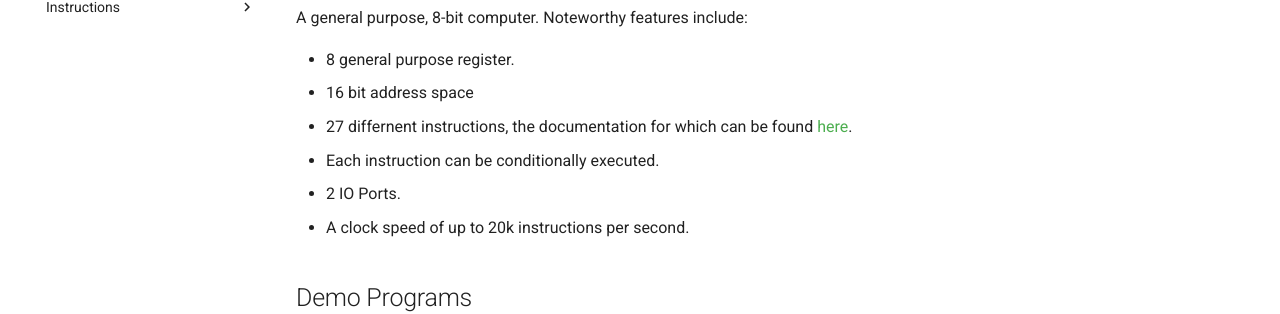
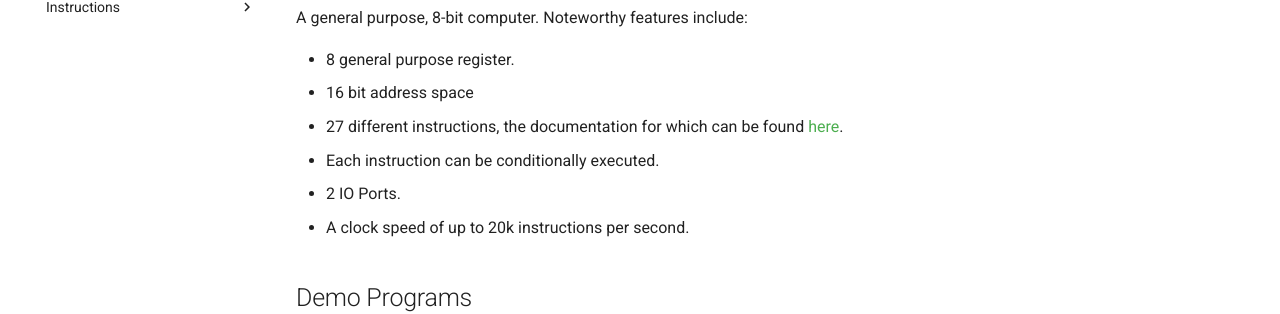
Before and after one commit to VoxelPi/Axiom-Wiki, an MkDocs documentation site: the page built from docs/index.md, in a window 1280 px wide and 1338 px high. Shown: the part 337-651 px from the top of the window. Built offline with MkDocs 1.6.1 and Material for MkDocs 9.7.7, drawn with Linux system fonts in a browser that asks for light colours; comment, search, counter and statistics services are not loaded.

Commit message:
Fix typo

```diff
--- a/docs/index.md
+++ b/docs/index.md
@@ -10,7 +10,7 @@ A general purpose, 8-bit computer. Noteworthy features include:
 
 - 8 general purpose register.
 - 16 bit address space
-- 27 differnent instructions, the documentation for which can be found [here](./AX08/instruction_set.md).
+- 27 different instructions, the documentation for which can be found [here](./AX08/instruction_set.md).
 - Each instruction can be conditionally executed.
 - 2 IO Ports.
 - A clock speed of up to 20k instructions per second.
```
